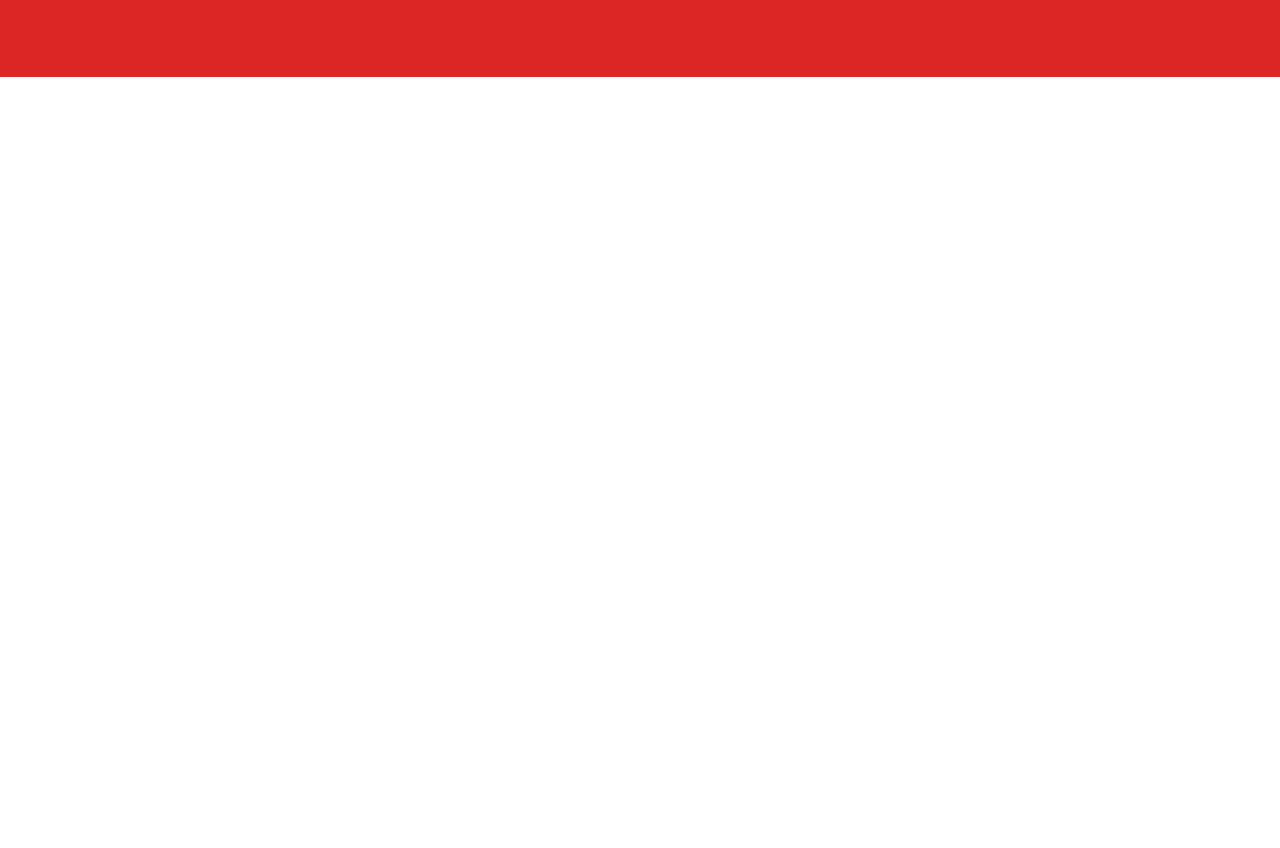
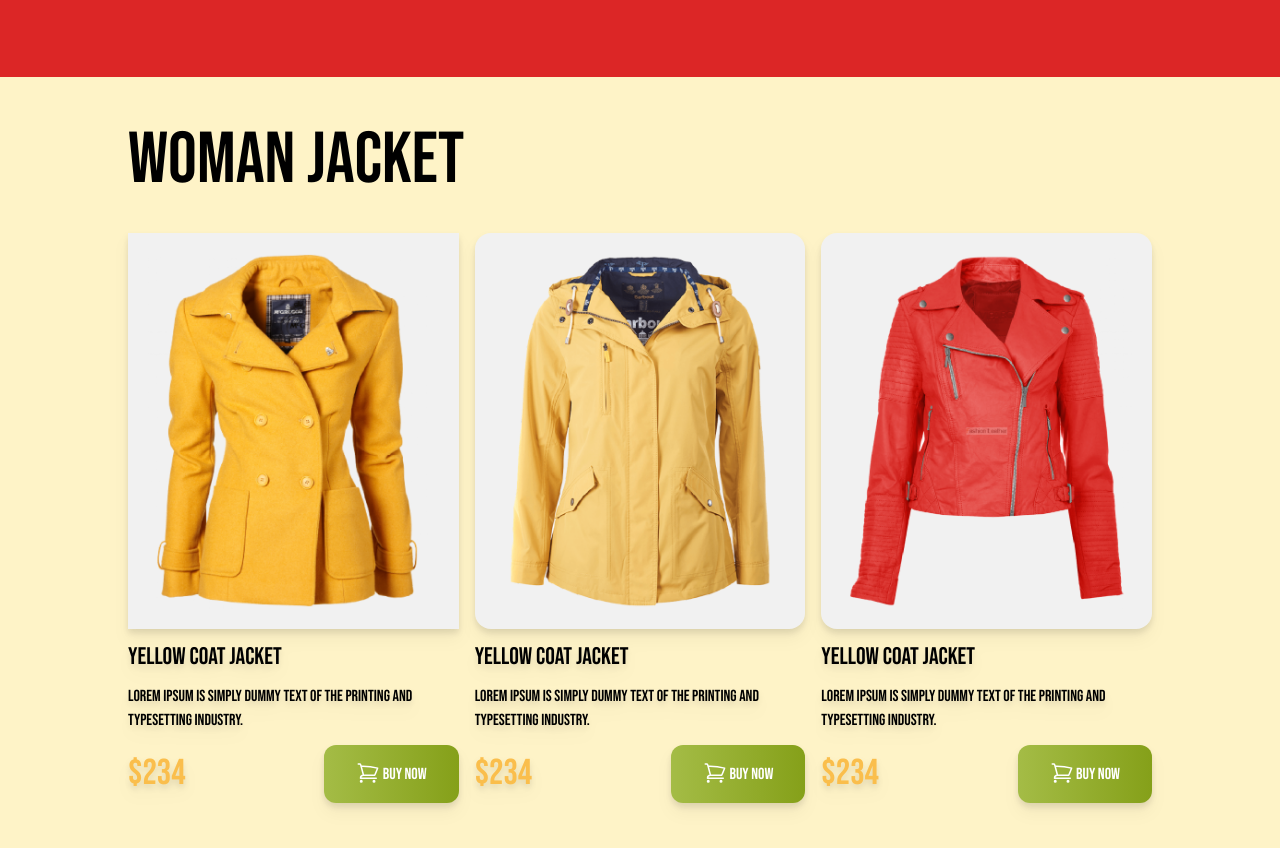
Before and after one commit to bdjahid/penguin-fashion-resources, a plain HTML site: page index.html in a window 1280 px wide. Shown: the part 562-1410 px from the top of the page. Before the commit the page ends 800 px from the top, so only its background shows below. Drawn offline with nearby package versions, Linux system fonts and the light colour scheme.

Commit message:
women jacket section

```diff
--- a/index.html
+++ b/index.html
@@ -47,8 +47,74 @@
             </div>
         </div>
     </header>
-    <main>
-        <section></section>
+    <main class="max-w-7xl mx-auto bg-amber-100 md:px-32">
+        <!-- woman jacket section -->
+        <section class="py-12">
+            <h1 class="uppercase font-bebas text-7xl mb-9">W0Man Jacket</h1>
+            <!-- jacket container -->
+            <div class="grid grid-cols-1 md:grid-cols-2 lg:grid-cols-3 gap-4">
+                <div class="space-y-3 font-bebas drop-shadow-lg">
+                    <div class="bg-[#F1F1F1] p-5 rounded-2x">
+                        <img src="images/jacket-1.png" alt="">
+                    </div>
+                    <h4 class="text-2xl">Yellow Coat Jacket </h4>
+                    <p>Lorem Ipsum is simply dummy text of the
+                        printing and typesetting industry.</p>
+                    <div class="flex justify-between items-center">
+                        <h4 class="text-[#FABE4C] text-4xl">$234</h4>
+                        <button
+                            class="bg-gradient-to-r from-[#A4BC46] to-[#85A019]  py-4 px-8 rounded-xl font-medium text-white uppercase">
+                            <svg xmlns="http://www.w3.org/2000/svg" fill="none" viewBox="0 0 24 24" stroke-width="1.5"
+                                stroke="currentColor" class="w-6 h-6 inline">
+                                <path stroke-linecap="round" stroke-linejoin="round"
+                                    d="M2.25 3h1.386c.51 0 .955.343 1.087.835l.383 1.437M7.5 14.25a3 3 0 00-3 3h15.75m-12.75-3h11.218c1.121-2.3 2.1-4.684 2.924-7.138a60.114 60.114 0 00-16.536-1.84M7.5 14.25L5.106 5.272M6 20.25a.75.75 0 11-1.5 0 .75.75 0 011.5 0zm12.75 0a.75.75 0 11-1.5 0 .75.75 0 011.5 0z" />
+                            </svg>
+
+                            BUY NOW</button>
+                    </div>
+                </div>
+                <div class="space-y-3 font-bebas drop-shadow-lg">
+                    <div class="bg-[#F1F1F1] p-5 rounded-2xl">
+                        <img src="images/jacket-2.png" alt="">
+                    </div>
+                    <h4 class="text-2xl">Yellow Coat Jacket </h4>
+                    <p>Lorem Ipsum is simply dummy text of the
+                        printing and typesetting industry.</p>
+                    <div class="flex justify-between items-center">
+                        <h4 class="text-[#FABE4C] text-4xl">$234</h4>
+                        <button
+                            class="bg-gradient-to-r from-[#A4BC46] to-[#85A019]  py-4 px-8 rounded-xl font-medium text-white uppercase">
+                            <svg xmlns="http://www.w3.org/2000/svg" fill="none" viewBox="0 0 24 24" stroke-width="1.5"
+                                stroke="currentColor" class="w-6 h-6 inline">
+                                <path stroke-linecap="round" stroke-linejoin="round"
+                                    d="M2.25 3h1.386c.51 0 .955.343 1.087.835l.383 1.437M7.5 14.25a3 3 0 00-3 3h15.75m-12.75-3h11.218c1.121-2.3 2.1-4.684 2.924-7.138a60.114 60.114 0 00-16.536-1.84M7.5 14.25L5.106 5.272M6 20.25a.75.75 0 11-1.5 0 .75.75 0 011.5 0zm12.75 0a.75.75 0 11-1.5 0 .75.75 0 011.5 0z" />
+                            </svg>
+
+                            BUY NOW</button>
+                    </div>
+                </div>
+                <div class="space-y-3 font-bebas drop-shadow-lg">
+                    <div class="bg-[#F1F1F1] p-5 rounded-2xl">
+                        <img src="images/jacket-3.png" alt="">
+                    </div>
+                    <h4 class="text-2xl">Yellow Coat Jacket </h4>
+                    <p>Lorem Ipsum is simply dummy text of the
+                        printing and typesetting industry.</p>
+                    <div class="flex justify-between items-center">
+                        <h4 class="text-[#FABE4C] text-4xl">$234</h4>
+                        <button
+                            class="bg-gradient-to-r from-[#A4BC46] to-[#85A019]  py-4 px-8 rounded-xl font-medium text-white uppercase">
+                            <svg xmlns="http://www.w3.org/2000/svg" fill="none" viewBox="0 0 24 24" stroke-width="1.5"
+                                stroke="currentColor" class="w-6 h-6 inline">
+                                <path stroke-linecap="round" stroke-linejoin="round"
+                                    d="M2.25 3h1.386c.51 0 .955.343 1.087.835l.383 1.437M7.5 14.25a3 3 0 00-3 3h15.75m-12.75-3h11.218c1.121-2.3 2.1-4.684 2.924-7.138a60.114 60.114 0 00-16.536-1.84M7.5 14.25L5.106 5.272M6 20.25a.75.75 0 11-1.5 0 .75.75 0 011.5 0zm12.75 0a.75.75 0 11-1.5 0 .75.75 0 011.5 0z" />
+                            </svg>
+
+                            BUY NOW</button>
+                    </div>
+                </div>
+            </div>
+        </section>
     </main>
     <footer></footer>
 </body>
```
